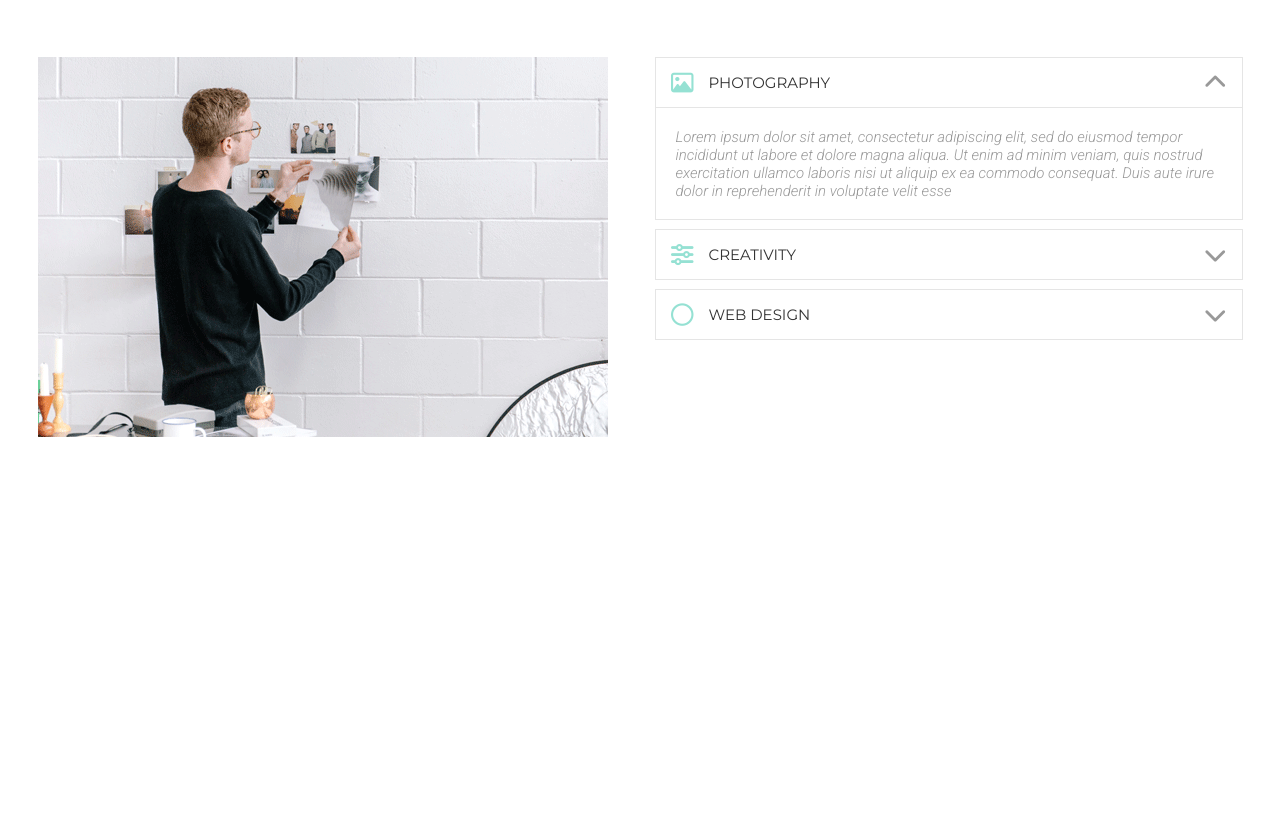
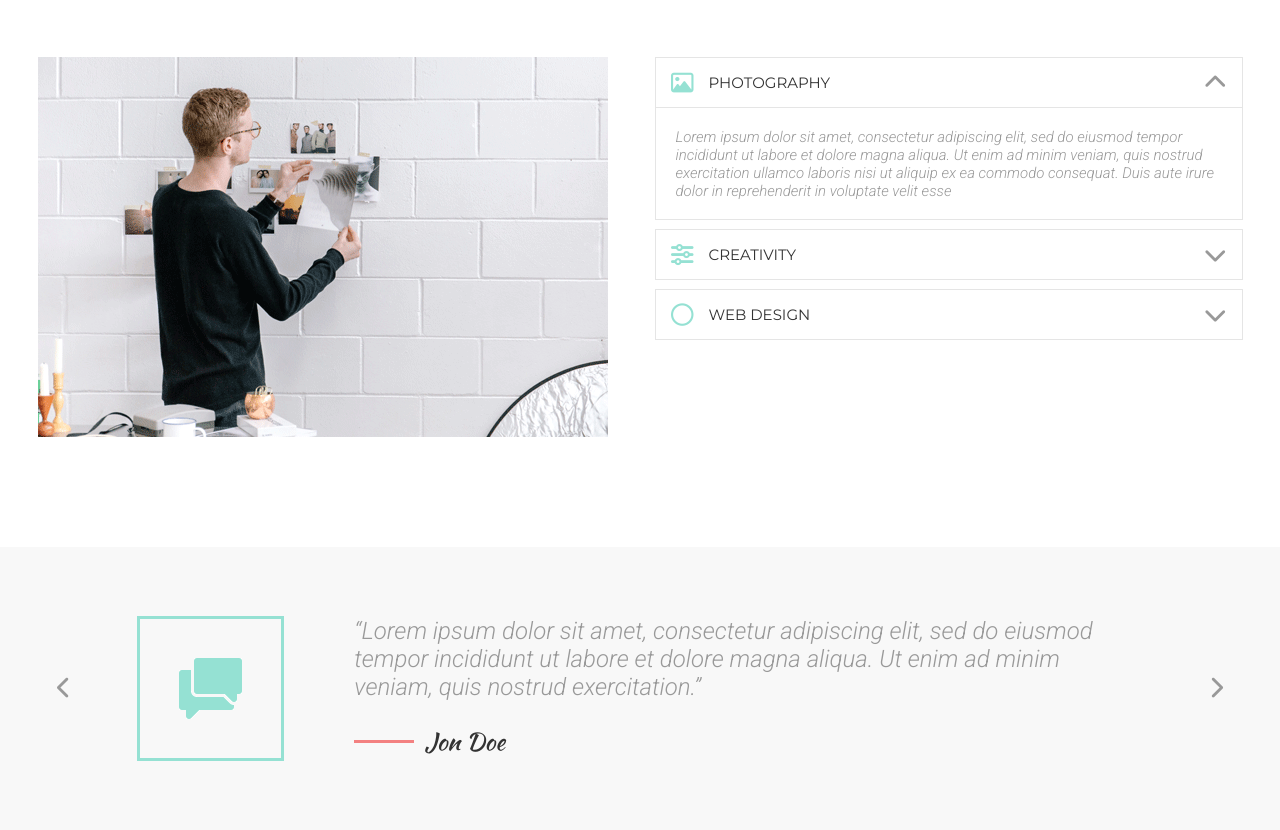
Before and after one commit to ochagovdanil/karman-line, a plain HTML site: page index.html in a window 1280 px wide. Shown: the part 3665-4495 px from the top of the page. Before the commit the page ends 4212 px from the top, so only its background shows below. Drawn offline with Linux system fonts and the light colour scheme.

Commit message:
Add 'Reviews' gray section

```diff
--- a/index.html
+++ b/index.html
@@ -424,5 +424,36 @@
 				</div>
 			</div>
 		</section>
+		<!-- ------------------REVIEWS GRAY------------------ -->
+		<section class="reviews reviews--gray">
+			<div class="wrapper">
+				<div class="reviews-grid">
+					<img
+						src="img/reviews-comments.png"
+						class="reviews__icon"
+						alt="Comments"
+						title="Comments"
+					/>
+					<div class="reviews__content">
+						<p class="reviews__text">
+							<q class="reviews__quotes"
+								>Lorem ipsum dolor sit amet, consectetur
+								adipiscing elit, sed do eiusmod tempor
+								incididunt ut labore et dolore magna aliqua. Ut
+								enim ad minim veniam, quis nostrud
+								exercitation.</q
+							>
+						</p>
+						<p class="reviews__name">jon doe</p>
+					</div>
+					<i
+						class="reviews__slider-left fa-solid fa-chevron-left fa-xl"
+					></i>
+					<i
+						class="reviews__slider-right fa-solid fa-chevron-right fa-xl"
+					></i>
+				</div>
+			</div>
+		</section>
 	</body>
 </html>
--- a/scss/_partial.scss
+++ b/scss/_partial.scss
@@ -17,6 +17,7 @@ $white-alpha: rgb(255, 255, 255, 0.3);
 $dark: #333;
 $silver: #999999;
 $silver-light: #e5e5e5;
+$gray: #f8f8f8;
 $white: #fff;
 
 // ---------------------------------------------
@@ -57,3 +58,11 @@ $white: #fff;
 		@include transition(all, 0.3s, ease);
 	}
 }
+
+%slider-button {
+	position: absolute;
+	top: 50%;
+	cursor: pointer;
+
+	@include translate(0, -50%);
+}
--- a/scss/style.scss
+++ b/scss/style.scss
@@ -516,3 +516,69 @@
 		}
 	}
 }
+
+// ---------------------------------------------
+// ------------------REVIEWS--------------------
+// ---------------------------------------------
+.reviews {
+	&--gray {
+		background-color: $gray;
+	}
+
+	&__icon {
+		max-width: 100%;
+		border: 3px solid $green;
+		padding: 2.6rem;
+	}
+
+	&__text {
+		font-size: 1.6rem;
+		font-style: italic;
+		font-family: $font-roboto;
+		font-weight: 300;
+		margin-bottom: 1.5rem;
+	}
+
+	&__name {
+		font-size: 1.6rem;
+		font-family: $font-kaushan;
+		text-transform: capitalize;
+		color: $dark;
+		padding-left: 4.7rem;
+		position: relative;
+
+		&::before {
+			content: '';
+			position: absolute;
+			display: block;
+			height: 3px;
+			width: 60px;
+			background-color: $red;
+			left: 0;
+			top: 50%;
+
+			@include translate(0, -50%);
+		}
+	}
+
+	&__slider-left {
+		left: 1.3rem;
+
+		@extend %slider-button;
+	}
+
+	&__slider-right {
+		right: 1.3rem;
+
+		@extend %slider-button;
+	}
+}
+
+.reviews-grid {
+	position: relative;
+	display: grid;
+	grid-template-columns: 1fr 5fr;
+	gap: 4rem;
+	align-items: center;
+	padding: 4.6rem 6.6rem;
+}
```
Also changed, not shown: css/style.css, img/reviews-comments.png (added), 1 other file.
